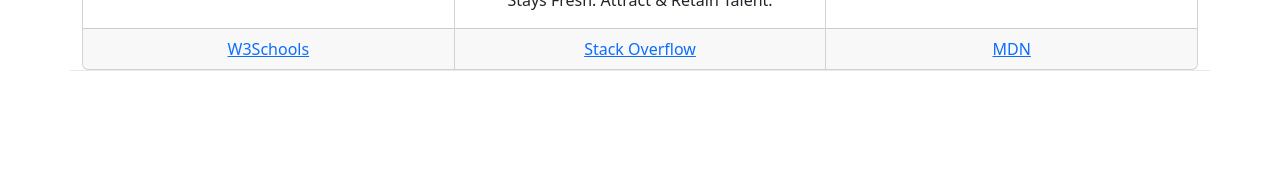
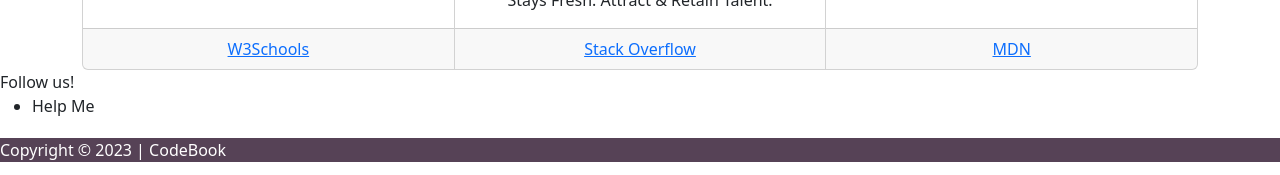
Before and after one commit to LuisPimentel93/CodeBook-FrontEnd, a React (Create React App) app: page / in a window 1280 px wide. Shown: the part 1392-1567 px from the top of the page. Before the commit the page ends 1463 px from the top, so only its background shows below. Built offline with nearby package versions, Linux system fonts and the light colour scheme.

Commit message:
Creating footer

```diff
--- a/src/Components/Home.js
+++ b/src/Components/Home.js
@@ -3,6 +3,7 @@ import CardGroup from 'react-bootstrap/CardGroup'
 import Container from 'react-bootstrap/Container'
 import Row from 'react-bootstrap/Row'
 import Col from 'react-bootstrap/Col'
+import Cat from './githubiconjpeg.jpeg'
 import Image from 'react-bootstrap/Image'
 import logo from './codebookbanner.png'
 import picture from './codepic.jpeg'
@@ -77,12 +78,25 @@ function Home() {
             </Card>
           </CardGroup>
         </Row>
-        <Row style={{ borderBottom: "1px solid #E8E9EB", display: "flex", justifyContent: "space-evenly"}} />
-        <Row>
-        {/* Do the foother here */}
-        </Row>
       </Container>
+      <body>
+    <footer>
+            <div class="help-sec">
+                <div class="footer-title">Follow us!</div>
+                <ul src={Cat}>
+
+                    <li style={{}}>Help Me</li>
+                </ul>
+            </div>
+    </footer>
+
+</body>
+
+      <footer style={{ marginTop: "20px", marginBottom: "5px",backgroundColor: " #564256", color:'white'}}>
+           <p > Copyright © 2023 | CodeBook</p>
+        </footer>
     </div >
+
   );
 }
 
```
Also changed, not shown: src/Components/githubiconjpeg.jpeg (added), 1 other file (tests, documents, lock files or other folders).
